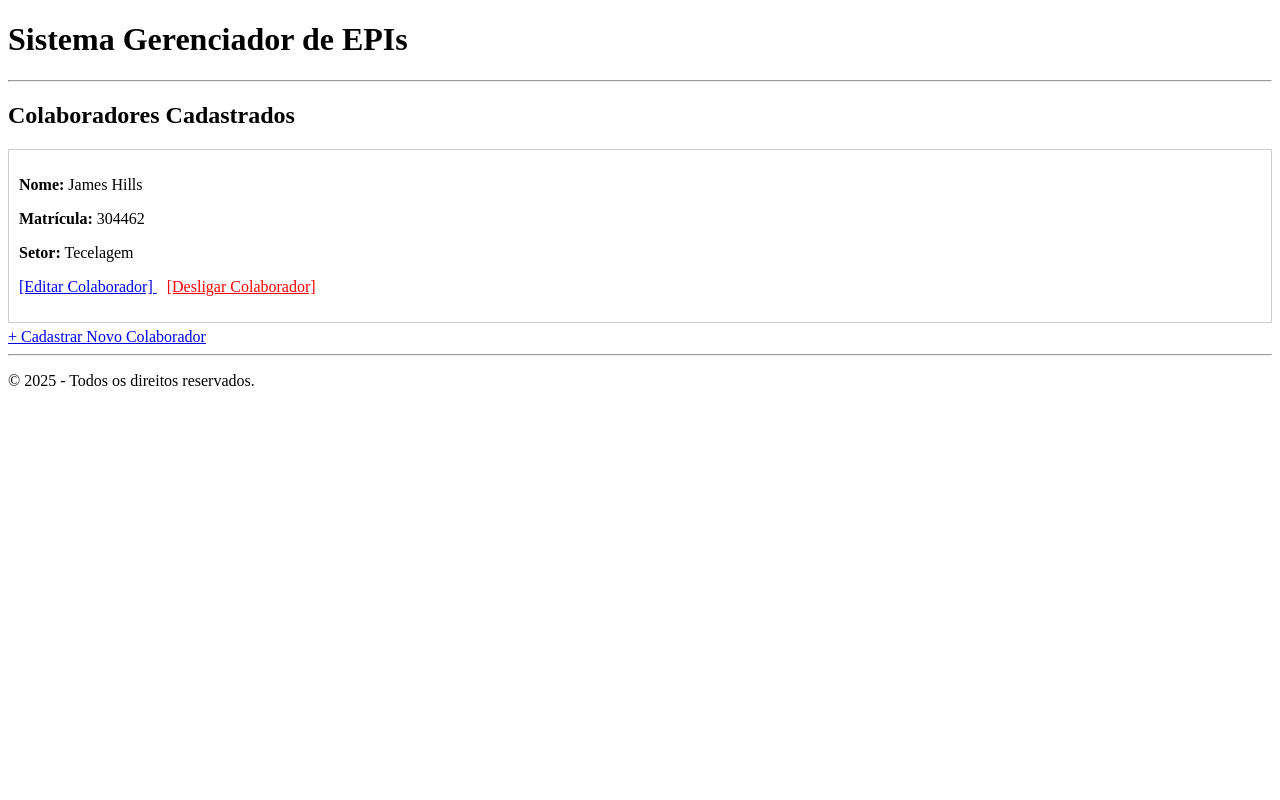
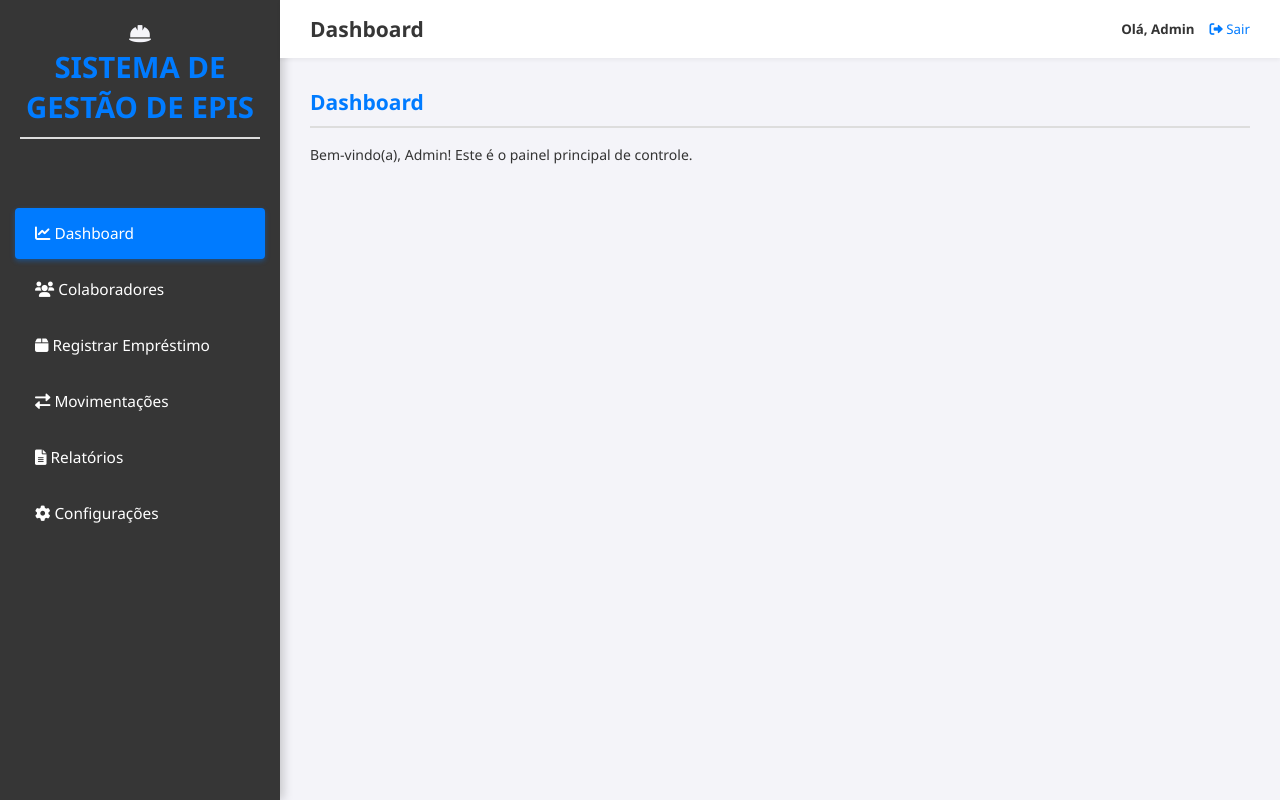
Before and after one commit to Tiago-Hilleshein/Individual_Protection_Equipment-Management_System, a Django app: page /gerenciar/ in a window 1280 px wide. Run offline with Django 5.2, Linux system fonts and the light colour scheme; a user stored in the database is signed in; data comes from the database, SQL or seed files in the repository; both versions use the stored data as it was after the commit.

Commit message:
Add files via upload
Correções e Ajustes na Lógica (Views e Rotas):

Estabilidade Crítica: Foi resolvida a dependência de modelo e o AttributeError nas Views, garantindo que as funções de listagem de Empréstimos (listar_emprestimos) e os modelos (EPI, Emprestimo) sejam importados e funcionem corretamente.

Fluxo de Usuário: O redirecionamento após as operações de CRUD (Cadastro, Edição, Exclusão) de Colaboradores foi ajustado para apontar corretamente para a nova rota listar_colaboradores, em vez da rota antiga.

Organização: O código foi refatorado para ter Views separadas para o dashboard e para a listagem de colaboradores, permitindo um melhor controle sobre o menu ativo.

Modelo: O campo cargo foi adicionado ao Modelo Colaborador e integrado ao ColaboradorForm e aos templates de listagem (assumindo que as migrações foram aplicadas).

Atualizações no Front-End e Estilo (Limpeza Visual):

Menu Ativo: A lógica de destaque para o menu lateral foi finalizada, utilizando DTL puro (request.resolver_match.url_name) para garantir que o link ativo permaneça destacado (fundo preto/texto branco) sem depender de JavaScript.

Limpeza Visual: Todos os elementos de ícones externos (Font Awesome) foram removidos do base.html e do CSS. O estilo (style.css) foi limpo de regras de alinhamento (display: flex) e cores que dependiam desses ícones.

Usabilidade: O link "Sair/Logout" foi movido da parte inferior da barra lateral para o cabeçalho superior (#top-header), tornando-o mais acessível.

```diff
--- a/novo projeto django/gerenciador_de_epi/models.py
+++ b/novo projeto django/gerenciador_de_epi/models.py
@@ -59,9 +59,9 @@ class Emprestimo(models.Model):
     )
 
     # Data em que o EPI foi entregue
-    data_emprestimo = models.DateField(
-        auto_now_add=True, # Define a data automaticamente no momento da criação
-        verbose_name='Data de Empréstimo'
+    data_emprestimo = models.DateTimeField( # Data e HORA da entrega (registro automático e não editável)
+        auto_now_add=True,
+        verbose_name='Data e Hora da Entrega'
     )
 
     def __str__(self):
--- /dev/null
+++ b/novo projeto django/gerenciador_de_epi/static/css/style.css
@@ -0,0 +1,135 @@
+/* static/css/style.css */
+
+:root {
+    --primary-color: #007bff; /* Azul primário para destaque */
+    --secondary-color: #363636; /* Cinza escuro para a sidebar */
+    --background-color: #f4f4f9; /* Fundo leve */
+    --text-color: #333;
+    --border-color: #ddd;
+    --hover-color: #2c2c2c; /* Cor de hover na sidebar */
+    --active-color: #0069d9; /* Azul escuro para item ativo */
+}
+
+body {
+    margin: 0;
+    font-family: 'Segoe UI', Tahoma, Geneva, Verdana, sans-serif;
+    background-color: var(--background-color);
+    color: var(--text-color);
+    font-size: 14px;
+}
+
+#container {
+    display: flex;
+    min-height: 100vh;
+}
+
+/* --- BARRA LATERAL (SIDEBAR) --- */
+#sidebar {
+    width: 280px; /* Um pouco mais larga */
+    background-color: var(--secondary-color);
+    color: white;
+    box-shadow: 3px 0 10px rgba(0, 0, 0, 0.2);
+    display: flex;
+    flex-direction: column; /* Coloca logo e navegação em coluna */
+    padding-top: 20px;
+}
+
+#sidebar header {
+    text-align: center;
+    padding: 0 20px 20px 20px;
+    font-size: 1.4em;
+    font-weight: 600;
+    margin-bottom: 20px;
+    color: #f4f4f9; /* Cor do título */
+    text-transform: uppercase;
+}
+
+#sidebar nav {
+    flex-grow: 1;
+}
+
+#sidebar nav a {
+    display: block;
+    padding: 15px 20px;
+    margin: 5px 15px; /* Adiciona margem lateral para parecer um botão */
+    border-radius: 4px; /* Cantos arredondados */
+    text-decoration: none;
+    color: white;
+    transition: all 0.2s;
+    font-weight: 500;
+    font-size: 1.1em;
+}
+
+/* Estilo para o botão "Dashboard" ou o botão ativo */
+#sidebar nav a.nav-button:hover {
+    background-color: var(--hover-color);
+}
+
+#sidebar nav a.active {
+    background-color: var(--primary-color); /* Destaque azul para o ativo */
+    box-shadow: 0 2px 5px rgba(0, 123, 255, 0.4);
+}
+
+
+/* --- CONTEÚDO PRINCIPAL E CABEÇALHO --- */
+#main-content {
+    flex-grow: 1;
+    display: flex;
+    flex-direction: column;
+}
+
+#top-header {
+    background-color: white;
+    padding: 15px 30px;
+    display: flex;
+    justify-content: space-between;
+    align-items: center;
+    box-shadow: 0 2px 4px rgba(0, 0, 0, 0.05); /* Sombra suave */
+}
+
+#top-header h1 {
+    margin: 0;
+    font-size: 1.5em;
+    color: var(--secondary-color);
+}
+
+#user-info {
+    display: flex;
+    align-items: center;
+    font-size: 0.95em;
+}
+
+#user-info a {
+    color: var(--primary-color);
+    text-decoration: none;
+    margin-left: 15px;
+}
+
+#content-body {
+    padding: 30px;
+    flex-grow: 1;
+}
+
+/* --- ESTILIZAÇÃO DE ELEMENTOS INTERNOS --- */
+
+/* Ajusta o estilo dos títulos */
+h2 {
+    color: var(--primary-color);
+    border-bottom: 2px solid var(--border-color);
+    padding-bottom: 10px;
+    margin-top: 0;
+}
+
+/* Estiliza os containers da lista de colaboradores */
+#content-body > div {
+    background-color: white;
+    border: 1px solid var(--border-color);
+    border-radius: 6px;
+    padding: 15px;
+    margin-bottom: 15px;
+    transition: box-shadow 0.2s;
+}
+
+#content-body > div:hover {
+    box-shadow: 0 4px 10px rgba(0, 0, 0, 0.08);
+}
--- a/novo projeto django/gerenciador_de_epi/templates/gerenciador_de_epi/base.html
+++ b/novo projeto django/gerenciador_de_epi/templates/gerenciador_de_epi/base.html
@@ -1,26 +1,77 @@
+{% load static %}
 <!DOCTYPE html>
-<html>
+<html lang="pt-BR">
 <head>
     <meta charset="UTF-8">
-    <title>Gerenciador de EPI</title>
+    <title>Sistema Gerenciador de EPIs</title>
+
+    <link rel="stylesheet" href="{% static 'css/style.css' %}">
+
+    <link rel="stylesheet" href="https://cdnjs.cloudflare.com/ajax/libs/font-awesome/6.0.0-beta3/css/all.min.css">
+
 </head>
 <body>
-    <header>
-        <h1>Sistema Gerenciador de EPIs</h1>
-        <hr>
-    </header>
 
-    <main>
-        {% block content %}
+    <div id="container">
 
-        <p>Conteúdo padrão do template base. Esta linha será substituída.</p>
+        <div id="sidebar">
+            <header>
+                <div class="logo">
+                    <i class="fas fa-hard-hat"></i>
+                    <h2>Sistema de Gestão de EPIs</h2>
+                </div>
+            </header>
 
-        {% endblock content %}
-    </main>
+            <nav>
+                <a href="{% url 'dashboard' %}"
+                   class="nav-button {% if request.resolver_match.url_name == 'dashboard' %}active{% endif %}">
+                    <i class="fas fa-chart-line nav-icon"></i> Dashboard
+                </a>
 
-    <footer>
-        <hr>
-        <p>&copy; 2025 - Todos os direitos reservados.</p>
-    </footer>
+                <a href="{% url 'listar_colaboradores' %}"
+                   class="nav-button {% if request.resolver_match.url_name == 'listar_colaboradores' or request.resolver_match.url_name == 'cadastrar_colaborador' or request.resolver_match.url_name == 'editar_colaborador' %}active{% endif %}">
+                    <i class="fas fa-users nav-icon"></i> Colaboradores
+                </a>
+
+                <a href="{% url 'registrar_emprestimo' %}"
+                   class="nav-button {% if request.resolver_match.url_name == 'registrar_emprestimo' %}active{% endif %}">
+                    <i class="fas fa-box nav-icon"></i> Registrar Empréstimo
+                </a>
+
+                <a href="{% url 'listar_emprestimos' %}"
+                   class="nav-button {% if request.resolver_match.url_name == 'listar_emprestimos' %}active{% endif %}">
+                    <i class="fas fa-exchange-alt nav-icon"></i> Movimentações
+                </a>
+
+                <a href="#" class="nav-button">
+                    <i class="fas fa-file-alt nav-icon"></i> Relatórios
+                </a>
+                <a href="#" class="nav-button">
+                    <i class="fas fa-cog nav-icon"></i> Configurações
+                </a>
+            </nav>
+
+            </div>
+
+        <div id="main-content">
+
+            <header id="top-header">
+                <h1>{{ page_title|default:'Dashboard' }}</h1>
+                <div id="user-info">
+                    <span style="font-weight: bold;">Olá, {{ user.username|capfirst }}</span>
+                    <a href="{% url 'logout' %}" id="logout-link">
+                        <i class="fas fa-sign-out-alt"></i> Sair
+                    </a>
+                </div>
+            </header>
+
+            <div id="content-body">
+                {% block content %}
+                {% endblock content %}
+            </div>
+        </div>
+
+    </div>
+
 </body>
 </html>
--- /dev/null
+++ b/novo projeto django/gerenciador_de_epi/templates/gerenciador_de_epi/dashboard.html
@@ -0,0 +1,8 @@
+{% extends 'gerenciador_de_epi/base.html' %}
+
+{% block content %}
+
+    <h2>Dashboard</h2>
+    <p>Bem-vindo(a), {{ user.username|capfirst }}! Este é o painel principal de controle.</p>
+
+    {% endblock content %}
--- a/novo projeto django/gerenciador_de_epi/urls.py
+++ b/novo projeto django/gerenciador_de_epi/urls.py
@@ -1,11 +1,19 @@
 from django.urls import path
-from . import views # Isso importa as views (funções) do meu App
+from . import views
 
 urlpatterns = [
-    # path('', views.pagina_inicial, name='index')
-    # O caminho vazio (o index do App) chama a função pagina_inicial
-    path('', views.pagina_inicial, name='index'),
+    # Rota principal: Dashboard (nome da rota: 'dashboard')
+    path('', views.dashboard, name='dashboard'),
+
+    # Rota de Colaboradores (nome da rota: 'listar_colaboradores')
+    path('colaboradores/', views.listar_colaboradores, name='listar_colaboradores'),
+
+    # Rotas de CRUD
     path('cadastro/', views.cadastrar_colaborador, name='cadastrar_colaborador'),
     path('editar/<int:pk>/', views.editar_colaborador, name='editar_colaborador'),
     path('deletar/<int:pk>/', views.deletar_colaborador, name='deletar_colaborador'),
+
+    # Rotas de Empréstimo
+    path('emprestar/', views.registrar_emprestimo, name='registrar_emprestimo'),
+    path('emprestimos/', views.listar_emprestimos, name='listar_emprestimos'),
 ]
--- a/novo projeto django/gerenciador_de_epi/views.py
+++ b/novo projeto django/gerenciador_de_epi/views.py
@@ -1,78 +1,132 @@
 # gerenciador_de_epi/views.py
 
 from django.contrib.auth.decorators import login_required
-from django.shortcuts import render, redirect, get_object_or_404 # ⬅️ Adicionamos o 'redirect'
-from .models import Colaborador
-from .forms import ColaboradorForm # Importação do formulário
+from django.shortcuts import render, redirect, get_object_or_404
+# ⬅️ CORREÇÃO: Importar TODOS os modelos
+from .models import Colaborador, EPI, Emprestimo
+from .forms import ColaboradorForm, EmprestimoForm
 
+# =======================================================
+# DASHBOARD / PÁGINA INICIAL
+# =======================================================
 @login_required
-def pagina_inicial(request):
+def dashboard(request):
+    """
+    Exibe o Dashboard principal e a saudação.
+    """
+    return render(request, 'gerenciador_de_epi/dashboard.html')
+
+
+# =======================================================
+# LISTAGEM DE COLABORADORES (READ)
+# =======================================================
+@login_required
+def listar_colaboradores(request):
+    """
+    Busca e lista todos os colaboradores.
+    """
     colaboradores = Colaborador.objects.all()
 
     contexto = {
         'lista_colaboradores': colaboradores
     }
-    return render(request, 'gerenciador_de_epi/index.html', contexto)
+    return render(request, 'gerenciador_de_epi/colaboradores_lista.html', contexto)
 
 
+# =======================================================
+# CADASTRO DE COLABORADOR (CREATE)
+# =======================================================
 @login_required
 def cadastrar_colaborador(request):
     """
     View para exibir e processar o formulário de cadastro de Colaborador.
     """
     if request.method == 'POST':
-        # 1. Se os dados foram enviados, preenchemos o formulário
         form = ColaboradorForm(request.POST)
 
         if form.is_valid():
-            # 2. Se os dados estiverem corretos, salvamos no banco
             form.save()
-
-            # 3. Redirecionamos para a lista de colaboradores (rota 'index')
-            return redirect('/gerenciar/')
+            return redirect('listar_colaboradores') # ⬅️ CORREÇÃO: Redirecionar para o nome da rota
     else:
-        # Se for um acesso direto (GET), criamos um formulário vazio
         form = ColaboradorForm()
 
     contexto = {'form': form}
     return render(request, 'gerenciador_de_epi/colaborador_form.html', contexto)
+
+
+# =======================================================
+# EDIÇÃO DE COLABORADOR (UPDATE)
+# =======================================================
 @login_required
 def editar_colaborador(request, pk):
     """
     View para buscar, exibir e salvar a edição de um Colaborador.
     """
-    # 1. Busca o objeto Colaborador pelo ID (pk).
-    # Se não encontrar, mostra a página 404.
     colaborador = get_object_or_404(Colaborador, pk=pk)
 
     if request.method == 'POST':
-        # 2. Preenche o formulário com os dados POST E INFORMA O OBJETO A SER ATUALIZADO (instance)
+        # Instância informa ao ModelForm qual objeto atualizar
         form = ColaboradorForm(request.POST, instance=colaborador)
 
         if form.is_valid():
-            # 3. O save() atualiza o objeto existente (não cria um novo)
             form.save()
-            return redirect('index') # Redireciona para a lista após a edição
+            return redirect('listar_colaboradores') # ⬅️ CORREÇÃO: Redirecionar para o nome da rota
     else:
-        # 4. Se for GET, preenche o formulário com os dados ATUAIS do objeto
+        # Preenche o formulário com os dados ATUAIS
         form = ColaboradorForm(instance=colaborador)
 
     contexto = {'form': form}
-    # Reutilizamos o mesmo template de formulário de cadastro
     return render(request, 'gerenciador_de_epi/colaborador_form.html', contexto)
+
+
+# =======================================================
+# EXCLUSÃO DE COLABORADOR (DELETE)
+# =======================================================
 @login_required
 def deletar_colaborador(request, pk):
-    # 1. Busca o objeto Colaborador pelo ID. Se não encontrar, mostra 404.
     colaborador = get_object_or_404(Colaborador, pk=pk)
 
-    # 2. A deleção só deve ocorrer se o método for POST (enviado por um formulário)
     if request.method == 'POST':
-        colaborador.delete() # Comando direto para remover do banco
-        print("Deletado com sucesso!")
+        colaborador.delete()
+        print(f"Colaborador {colaborador.nome_completo} deletado com sucesso!")
+        return redirect('listar_colaboradores') # ⬅️ CORREÇÃO: Redirecionar para o nome da rota
 
-        # 3. Redireciona de volta para a lista (página inicial)
-        return redirect('index')
-
-    # Se o método não for POST, renderizamos um template de confirmação (próximo passo)
     contexto = {'colaborador': colaborador}
     return render(request, 'gerenciador_de_epi/colaborador_confirm_delete.html', contexto)
+
+
+# =======================================================
+# REGISTRO DE EMPRÉSTIMO (CREATE)
+# =======================================================
+@login_required
+def registrar_emprestimo(request):
+    """
+    View para exibir e processar o formulário de registro de Empréstimo.
+    """
+    if request.method == 'POST':
+        form = EmprestimoForm(request.POST)
+
+        if form.is_valid():
+            form.save()
+            return redirect('listar_emprestimos') # ⬅️ Redirecionar para a lista de empréstimos
+    else:
+        form = EmprestimoForm()
+
+    contexto = {'form': form}
+    return render(request, 'gerenciador_de_epi/emprestimo_form.html', contexto)
+
+
+# =======================================================
+# LISTAGEM DE EMPRÉSTIMOS (READ)
+# =======================================================
+@login_required
+def listar_emprestimos(request):
+    """
+    Busca todos os registros de Empréstimo, buscando também os dados relacionados de Colaborador e EPI.
+    """
+    emprestimos = Emprestimo.objects.select_related('colaborador', 'epi').all()
+
+    contexto = {
+        'lista_emprestimos': emprestimos
+    }
+    return render(request, 'gerenciador_de_epi/emprestimos_lista.html', contexto)
--- a/novo projeto django/meuprojeto/settings.py
+++ b/novo projeto django/meuprojeto/settings.py
@@ -124,3 +124,8 @@ DEFAULT_AUTO_FIELD = 'django.db.models.BigAutoField'
 
 LOGIN_REDIRECT_URL = '/gerenciar/'
 LOGOUT_REDIRECT_URL = '/gerenciar/'
+
+# Diz pro django onde estao meus arquivos estaticos
+STATICFILES_DIRS = [
+    BASE_DIR / 'static',
+]
--- a/novo projeto django/meuprojeto/urls.py
+++ b/novo projeto django/meuprojeto/urls.py
@@ -16,8 +16,10 @@ Including another URLconf
 """
 from django.contrib import admin
 from django.urls import path, include
+from django.views.generic.base import RedirectView
 
 urlpatterns = [
+    path('', RedirectView.as_view(url='gerenciar/', permanent=True)),
     path('admin/', admin.site.urls),
     path('gerenciar/', include('gerenciador_de_epi.urls')),
     path('accounts/', include('django.contrib.auth.urls')),
```
Also changed, not shown: novo projeto django/gerenciador_de_epi/forms.py (+10 -3 lines), novo projeto django/gerenciador_de_epi/templates/gerenciador_de_epi/colaboradores_lista.html (added, +35 -0 lines), novo projeto django/gerenciador_de_epi/templates/gerenciador_de_epi/emprestimo_form.html (added, +17 -0 lines), novo projeto django/gerenciador_de_epi/templates/gerenciador_de_epi/emprestimos_lista.html (added, +21 -0 lines), novo projeto django/db.sqlite3, novo projeto django/gerenciador_de_epi/migrations/0004_alter_emprestimo_data_emprestimo.py (added).
